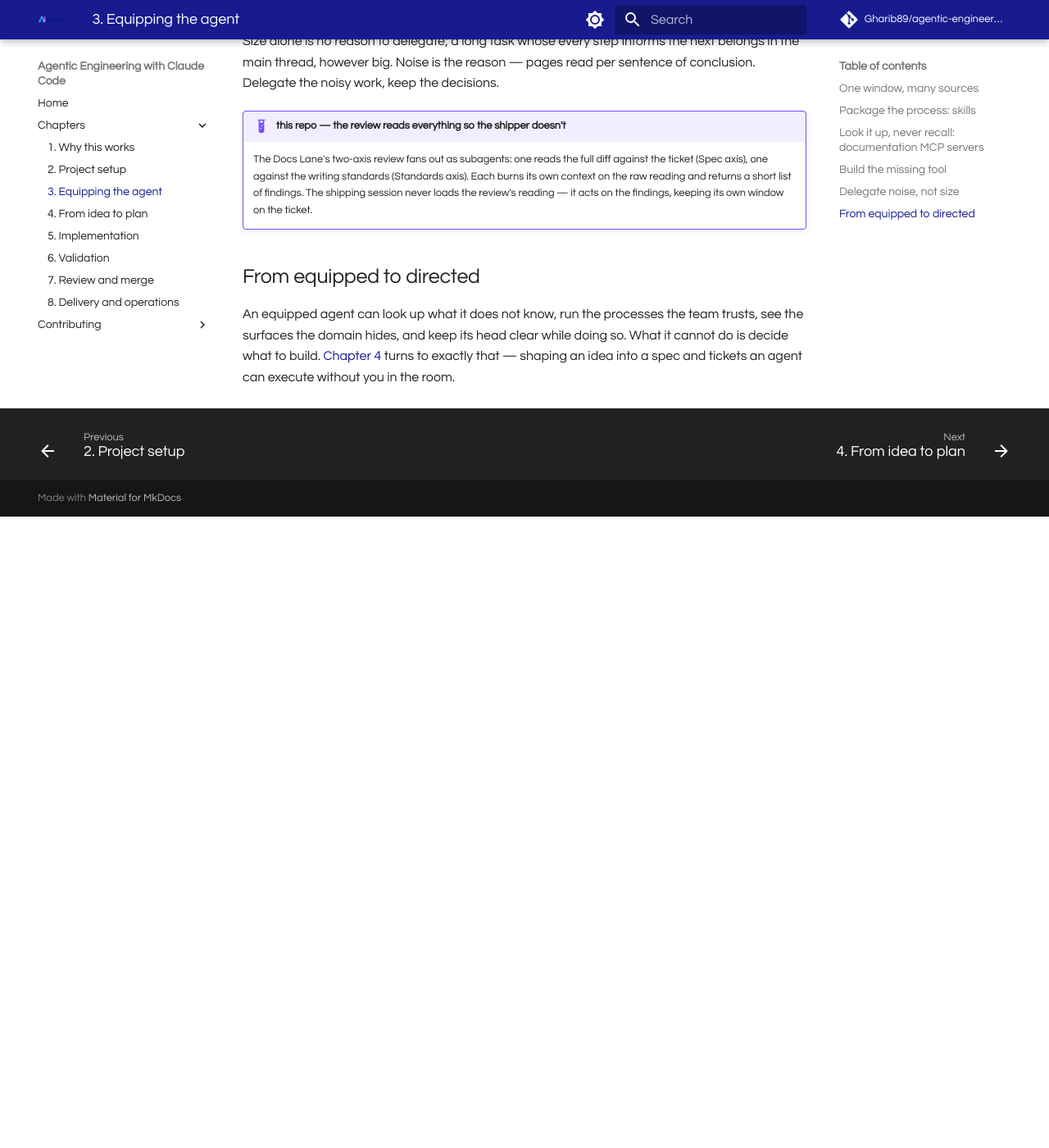
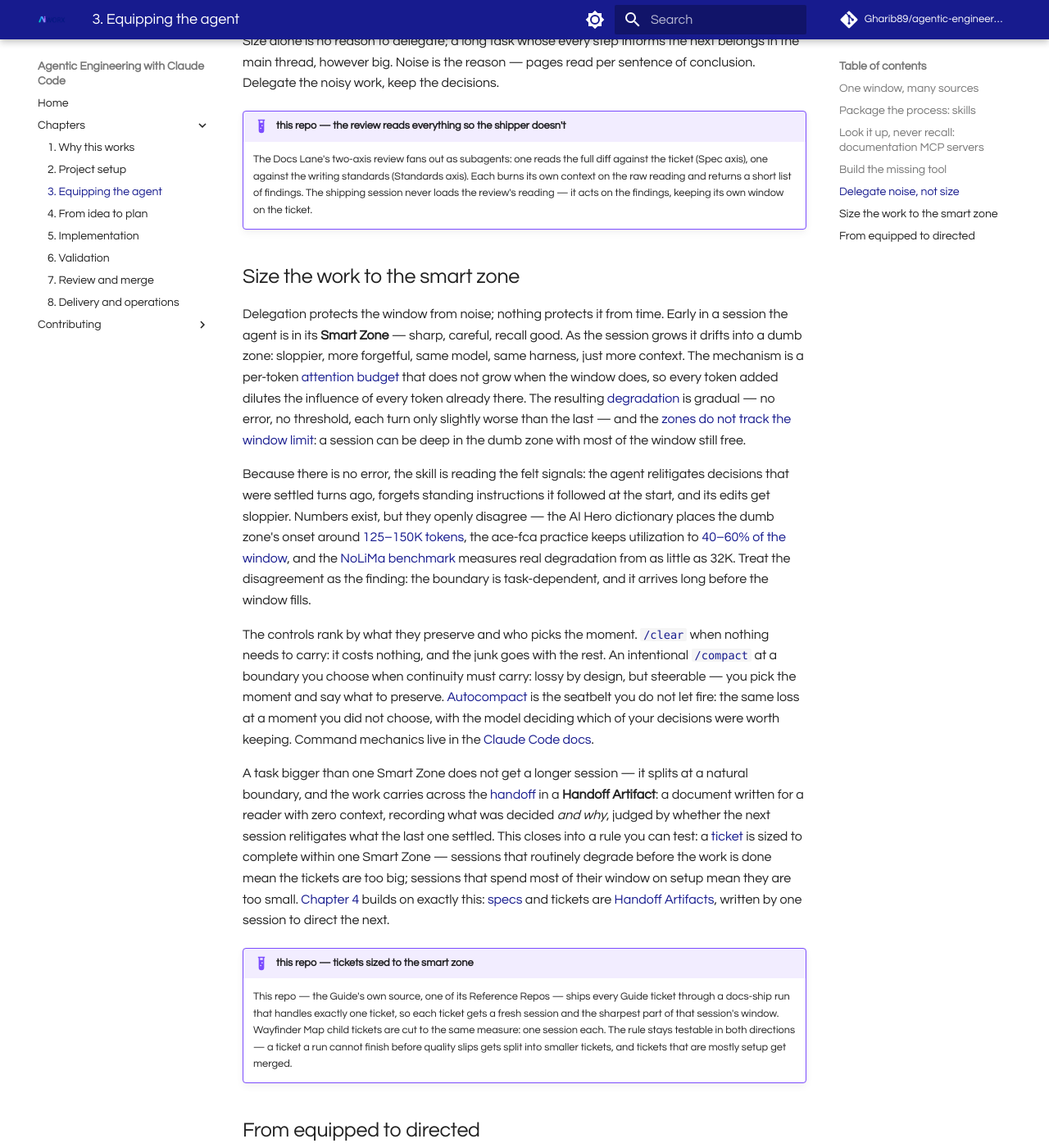
Before and after one commit to Gharib89/agentic-engineering-with-claude, an MkDocs documentation site: the page built from docs/chapters/03-equipping-the-agent.md, in a window 1280 px wide and 1400 px high, scrolled down 3421 px. Shown: the whole window at 82% size. Built offline with MkDocs 1.6.1 and Material for MkDocs 9.7.7, drawn with Linux system fonts in a browser that asks for light colours; comment, search, counter and statistics services are not loaded; before the commit the page ends 4051 px from its top, so only the background shows below that; some of the changed text lies outside the part shown.

Commit message:
docs: Chapter 3 section — Size the work to the smart zone (#48)
Co-Authored-By: Claude Fable 5 <noreply@anthropic.com>
Claude-Session: https://claude.ai/code/session_01NkbWJSuwr5ar8o6nR7MeL5

```diff
--- a/docs/chapters/03-equipping-the-agent.md
+++ b/docs/chapters/03-equipping-the-agent.md
@@ -71,6 +71,25 @@ Size alone is no reason to delegate; a long task whose every step informs the ne
     loads the review's reading — it acts on the findings, keeping its own
     window on the ticket.
 
+## Size the work to the smart zone
+
+Delegation protects the window from noise; nothing protects it from time. Early in a session the agent is in its **Smart Zone** — sharp, careful, recall good. As the session grows it drifts into a dumb zone: sloppier, more forgetful, same model, same harness, just more context. The mechanism is a per-token [attention budget](https://www.aihero.dev/ai-coding-dictionary/attention-budget) that does not grow when the window does, so every token added dilutes the influence of every token already there. The resulting [degradation](https://www.aihero.dev/ai-coding-dictionary/attention-degradation) is gradual — no error, no threshold, each turn only slightly worse than the last — and the [zones do not track the window limit](https://www.aihero.dev/ai-coding-dictionary/smart-zone): a session can be deep in the dumb zone with most of the window still free.
+
+Because there is no error, the skill is reading the felt signals: the agent relitigates decisions that were settled turns ago, forgets standing instructions it followed at the start, and its edits get sloppier. Numbers exist, but they openly disagree — the AI Hero dictionary places the dumb zone's onset around [125–150K tokens](https://www.aihero.dev/ai-coding-dictionary/smart-zone), the ace-fca practice keeps utilization to [40–60% of the window](https://github.com/humanlayer/advanced-context-engineering-for-coding-agents/blob/main/ace-fca.md), and the [NoLiMa benchmark](https://arxiv.org/abs/2502.05167) measures real degradation from as little as 32K. Treat the disagreement as the finding: the boundary is task-dependent, and it arrives long before the window fills.
+
+The controls rank by what they preserve and who picks the moment. [`/clear`](https://www.aihero.dev/ai-coding-dictionary/clearing) when nothing needs to carry: it costs nothing, and the junk goes with the rest. An intentional [`/compact`](https://www.aihero.dev/ai-coding-dictionary/compaction) at a boundary you choose when continuity must carry: lossy by design, but steerable — you pick the moment and say what to preserve. [Autocompact](https://www.aihero.dev/ai-coding-dictionary/autocompact) is the seatbelt you do not let fire: the same loss at a moment you did not choose, with the model deciding which of your decisions were worth keeping. Command mechanics live in the [Claude Code docs](https://code.claude.com/docs/en/context-window).
+
+A task bigger than one Smart Zone does not get a longer session — it splits at a natural boundary, and the work carries across the [handoff](https://www.aihero.dev/ai-coding-dictionary/handoff) in a **Handoff Artifact**: a document written for a reader with zero context, recording what was decided *and why*, judged by whether the next session relitigates what the last one settled. This closes into a rule you can test: a [ticket](https://www.aihero.dev/ai-coding-dictionary/ticket) is sized to complete within one Smart Zone — sessions that routinely degrade before the work is done mean the tickets are too big; sessions that spend most of their window on setup mean they are too small. [Chapter 4](04-from-idea-to-plan.md) builds on exactly this: [specs](https://www.aihero.dev/ai-coding-dictionary/spec) and tickets are [Handoff Artifacts](https://www.aihero.dev/ai-coding-dictionary/handoff-artifact), written by one session to direct the next.
+
+!!! example "this repo — tickets sized to the smart zone"
+    This repo — the Guide's own source, one of its Reference Repos — ships
+    every Guide ticket through a docs-ship run that handles exactly one
+    ticket, so each ticket gets a fresh session and the sharpest part of
+    that session's window. Wayfinder Map child tickets are cut to the same
+    measure: one session each. The rule stays testable in both directions —
+    a ticket a run cannot finish before quality slips gets split into
+    smaller tickets, and tickets that are mostly setup get merged.
+
 ## From equipped to directed
 
-An equipped agent can look up what it does not know, run the processes the team trusts, see the surfaces the domain hides, and keep its head clear while doing so. What it cannot do is decide what to build. [Chapter 4](04-from-idea-to-plan.md) turns to exactly that — shaping an idea into a spec and tickets an agent can execute without you in the room.
+An equipped agent can look up what it does not know, run the processes the team trusts, see the surfaces the domain hides, keep its head clear while doing so — and stop while still sharp, handing the rest to a fresh session. What it cannot do is decide what to build. [Chapter 4](04-from-idea-to-plan.md) turns to exactly that — shaping an idea into a spec and tickets an agent can execute without you in the room.
```
